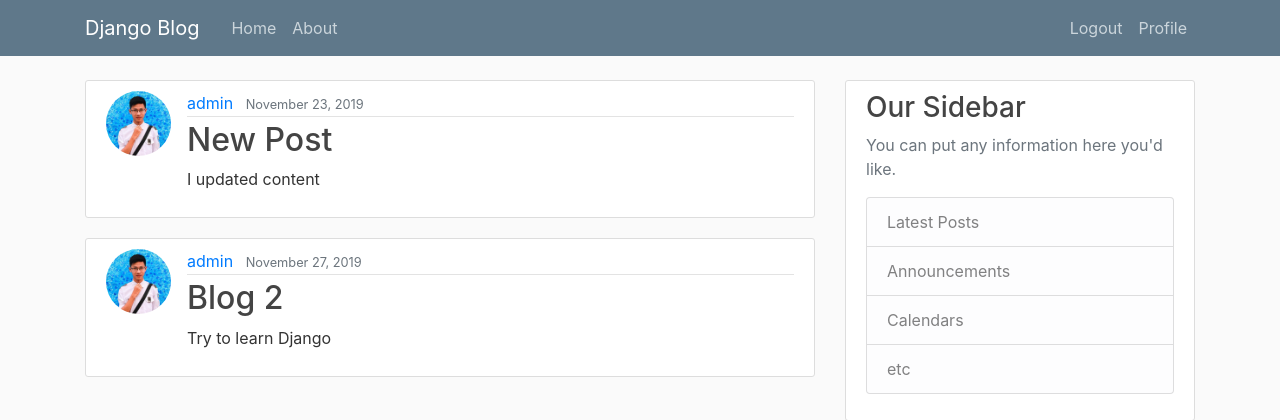
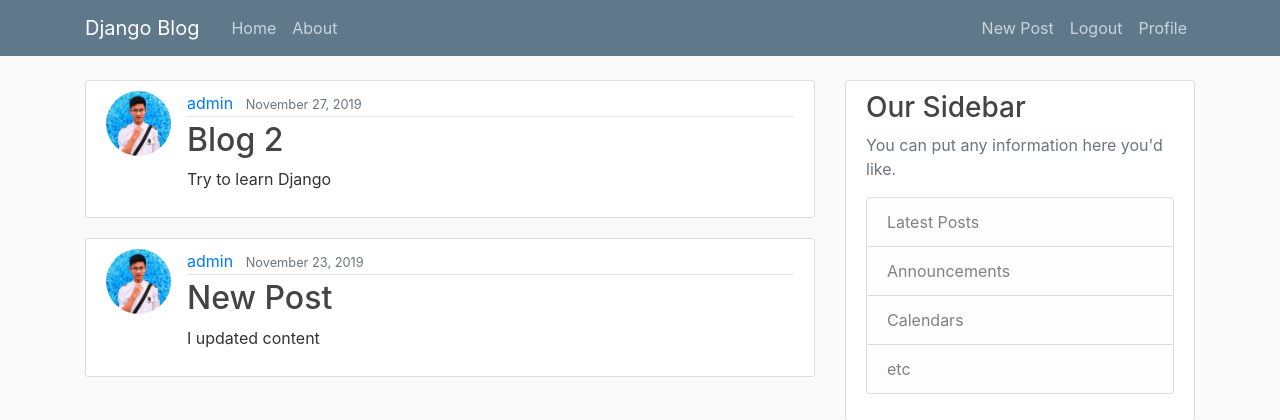
Before and after one commit to vungocson998/python-level4, a Django app: page / in a window 1280 px wide. Shown: the top 420 px of the page. Run offline with Django 3.2, Linux system fonts and the light colour scheme; a user stored in the database is signed in; data comes from the database, SQL or seed files in the repository; both versions use the stored data as it was after the commit; some libraries are stand-ins or nearby versions.

Commit message:
Create, Update, View, and Delete Post

```diff
--- a/day5-12/django/blog/my_blog/models.py
+++ b/day5-12/django/blog/my_blog/models.py
@@ -1,6 +1,7 @@
 from django.db import models
 from django.utils import timezone
 from django.contrib.auth.models import User
+from django.urls import reverse
 
 class Post(models.Model):
     title = models.CharField(max_length=100)
@@ -10,3 +11,6 @@ class Post(models.Model):
 
     def __str__(self):
         return self.title
+
+    def get_absolute_url(self):
+        return reverse('post-detail', kwargs={'pk': self})
--- a/day5-12/django/blog/my_blog/templates/my_blog/base.html
+++ b/day5-12/django/blog/my_blog/templates/my_blog/base.html
@@ -35,6 +35,7 @@
 	        <!-- Navbar Right Side -->
 	        <div class="navbar-nav">
 			  {% if user.is_authenticated %}
+			  	<a class="nav-item nav-link" href="{% url 'post-create' %}">New Post</a>
 				<a class="nav-item nav-link" href="{% url 'logout' %}">Logout</a>
 				<a class="nav-item nav-link" href="{% url 'profile' %}">Profile</a>
 			  {% else %}
--- a/day5-12/django/blog/my_blog/templates/my_blog/home.html
+++ b/day5-12/django/blog/my_blog/templates/my_blog/home.html
@@ -5,10 +5,10 @@
 		  <img class="rounded-circle article-img" src="{{ post.author.profile.image.url }}" >
 		  <div class="media-body">
 		    <div class="article-metadata">
-		      <a class="mr-2" href="#">{{ post.author }}</a>
+		      <a class="mr-2" href="{% url 'profile' %}">{{ post.author }}</a>
 		      <small class="text-muted">{{ post.date_posted|date:"F d, Y" }}</small>
 		    </div>
-		    <h2><a class="article-title" href="#">{{ post.title }}</a></h2>
+		    <h2><a class="article-title" href="{% url 'post-detail' post.id %}">{{ post.title }}</a></h2>
 		    <p class="article-content">{{ post.content }}</p>
 		  </div>
 		</article>
--- a/day5-12/django/blog/my_blog/urls.py
+++ b/day5-12/django/blog/my_blog/urls.py
@@ -1,7 +1,18 @@
 from django.urls import path
 from . import views
+from .views import (
+    PostListView,
+    PostDetailView,
+    PostCreateView,
+    PostUpdateView,
+    PostDeleteView
+)
 
 urlpatterns = [
-    path('', views.home, name='blog-home'),
+    path('', PostListView.as_view(), name='blog-home'),
+    path('post/<int:pk>/', PostDetailView.as_view(), name='post-detail'),
+    path('post/new/', PostCreateView.as_view(), name='post-create'),
+    path('post/<int:pk>/update/', PostUpdateView.as_view(), name='post-update'),
+    path('post/<int:pk>/delete/', PostDeleteView.as_view(), name='post-delete'),
     path('about/', views.about, name='blog-about'),
 ]
--- a/day5-12/django/blog/my_blog/views.py
+++ b/day5-12/django/blog/my_blog/views.py
@@ -1,13 +1,63 @@
+from django.views.generic import ListView, DetailView, CreateView, UpdateView, DeleteView
 from django.shortcuts import render
 from .models import Post
+from django.contrib.auth.mixins import LoginRequiredMixin, UserPassesTestMixin
 #from django.http import HttpResponse
 
-def home(request):
-    #return HttpResponse('<h1>Blog Home</h1>')
-    context = {
-        'posts': Post.objects.all()
-    }
-    return render(request, 'my_blog/home.html', context)
+# Function base view
+#def home(request):
+#    #return HttpResponse('<h1>Blog Home</h1>')
+#    context = {
+#        'posts': Post.objects.all()
+#    }
+#    return render(request, 'my_blog/home.html', context)
+
+# Class base view
+class PostListView(ListView):
+    model = Post
+    template_name = 'my_blog/home.html'
+    context_object_name = 'posts'
+    ordering = ['-date_posted'] # Display newest post first#
+
+class PostDetailView(DetailView):
+    model = Post
+    #Default temlate location: <app>/<model>_<type of object>.html
+
+class PostCreateView(LoginRequiredMixin, CreateView):
+    model = Post
+    #Default temlate location: <app>/<model>_<type of object>.html
+    fields = ['title', 'content']
+
+    def form_valid(self, form):
+        form.instance.author = self.request.user
+        return super().form_valid(form)
+
+class PostUpdateView(UserPassesTestMixin, LoginRequiredMixin, UpdateView):
+    model = Post
+    #Default temlate location: <app>/<model>_<type of object>.html
+    fields = ['title', 'content']
+
+    def form_valid(self, form):
+        form.instance.author = self.request.user
+        return super().form_valid(form)
+
+    def test_func(self):
+        post = self.get_object()
+        if self.request.user == post.author:
+            return True
+        else:
+            return False
+
+class PostDeleteView(UserPassesTestMixin, LoginRequiredMixin, DeleteView):
+    model = Post
+    #Default temlate location: <app>/<model>_<type of object>.html
+    success_url = '/'
+    def test_func(self):
+        post = self.get_object()
+        if self.request.user == post.author:
+            return True
+        else:
+            return False
 
 def about(request):
     context = {
```
Also changed, not shown: day5-12/django/blog/my_blog/templates/my_blog/post_confirm_delete.html (added, +16 -0 lines), day5-12/django/blog/my_blog/templates/my_blog/post_detail.html (added, +20 -0 lines), day5-12/django/blog/my_blog/templates/my_blog/post_form.html (added, +16 -0 lines), day5-12/django/blog/db.sqlite3, day5-12/django/blog/media/profile_pics/me.jpg, day5-12/readme.md, 1 other file.
